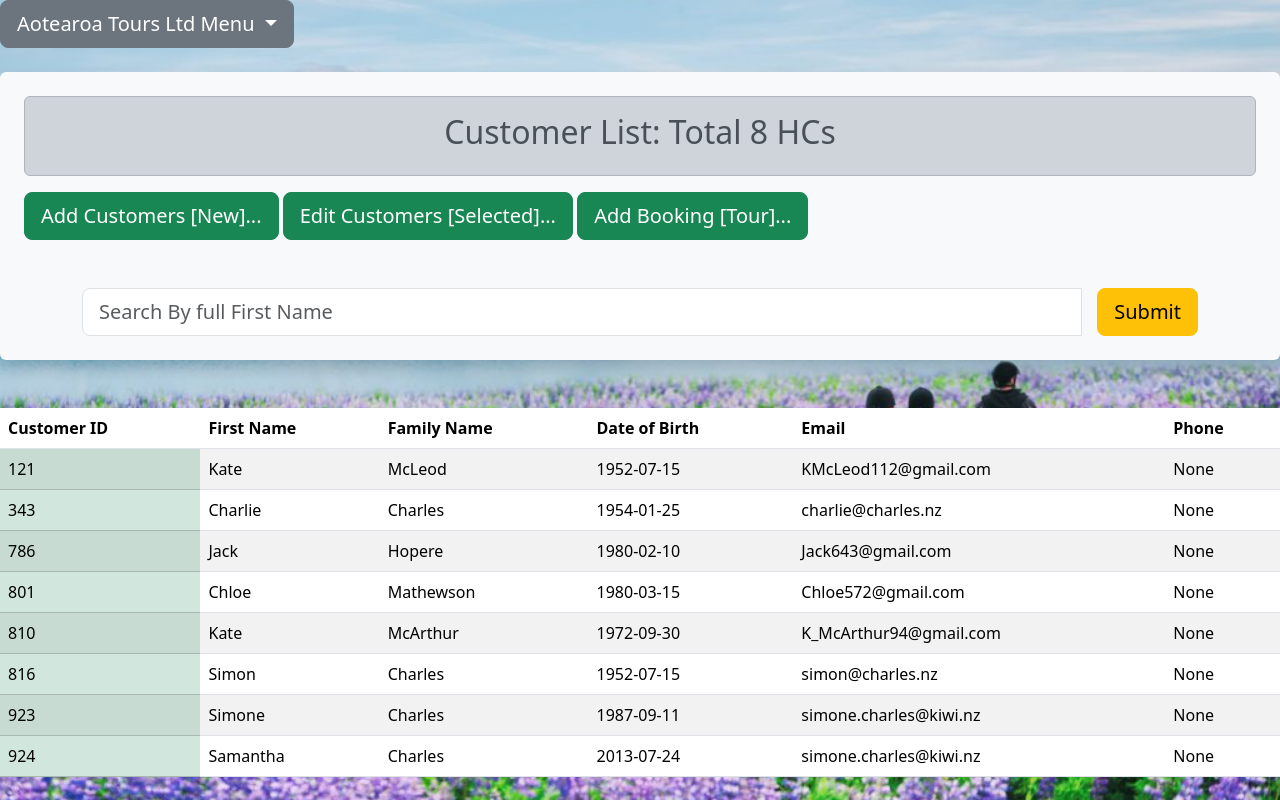
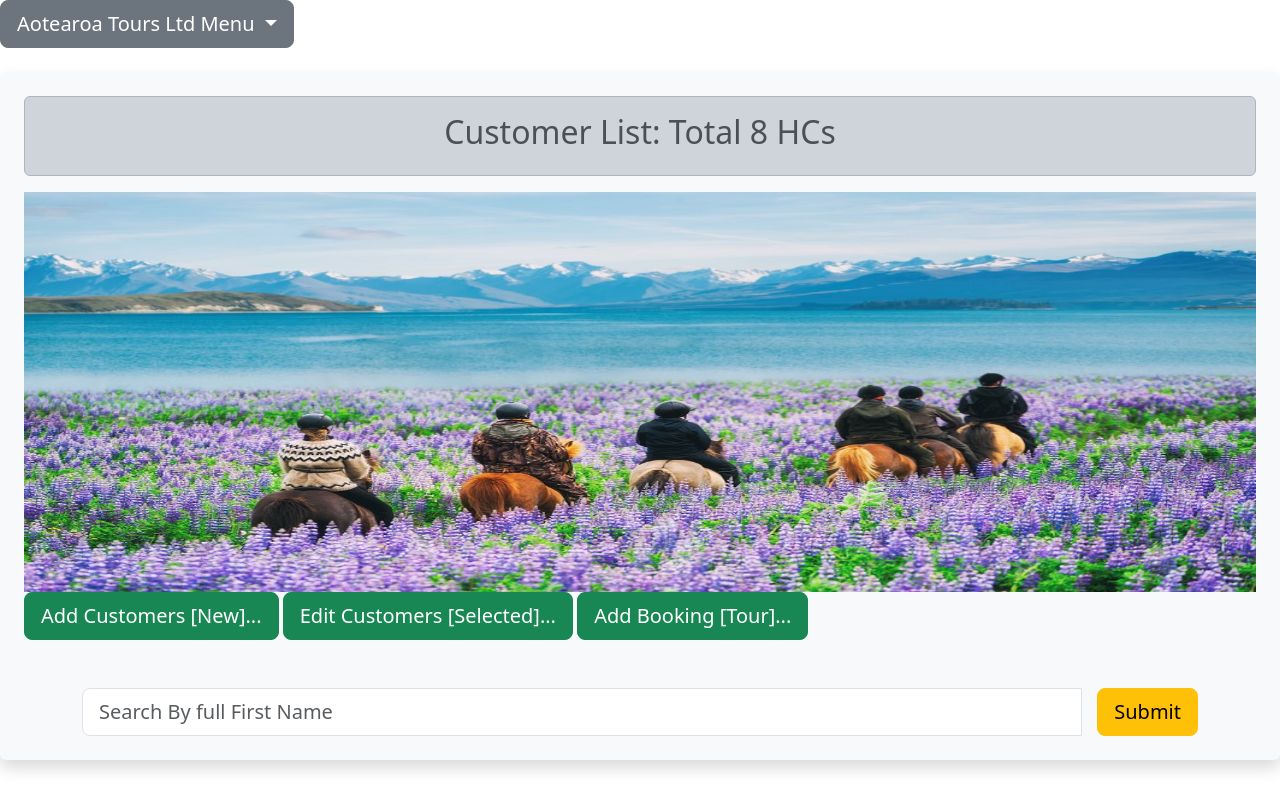
Before and after one commit to AllanVenje/atl_zhangyang, a Flask app: page /customers in a window 1280 px wide. Shown: the top 809 px of the page. Run offline with Flask 3, Linux system fonts and the light colour scheme; data comes from the database, SQL or seed files in the repository.

Commit message:
Fixed bugs

```diff
--- a/app.py
+++ b/app.py
@@ -77,7 +77,7 @@
 
     sqlstr = "SELECT * FROM customers;"
     my_cursor.execute(sqlstr)
-    filter_customers = my_cursor.fetchall()[0]
+    filter_customers = my_cursor.fetchall()
 
     return render_template("tourlist.html", tourname = tourname, customerlist = customerlist, filter_customers = filter_customers)
 
--- a/templates/customers.html
+++ b/templates/customers.html
@@ -4,23 +4,14 @@
 
 {% block content %}
 
-    <style>
-        body {
-            /*https://cdn.kimkim.com/files/a/content_articles/featured_photos/bc55703b5accf7a1c9783ec84ae4a997ca64f1c2/big-6ffe2a03fdd2112b46ffd1bc070650b8.jpg */
-            background-image: url({{ url_for('static', filename='img/customer_new.jpg') }});
-            background-size: cover;
-            background-repeat: no-repeat;
-            background-attachment: fixed;
-            background-position: center;
-            height: 100vh;
-            margin: 0;
-        }
-    </style>
-
 <!--customer add-->
     {% if customer == 1 %}
         <div class="container mt-5">
             <h2 class="card-title text-center">New Customer Registration</h2>
+            <div>
+                <!-- https://cdn.kimkim.com/files/a/content_articles/featured_photos/bc55703b5accf7a1c9783ec84ae4a997ca64f1c2/big-6ffe2a03fdd2112b46ffd1bc070650b8.jpg  -->
+                <img src="{{ url_for('static', filename='img/customer_new.jpg') }}" height="400", width="100%">
+            </div>
             <form action="/customers/add" method="POST">
                 <div class="mb-3">
                     <label for="firstName" class="form-label"><i class="bi bi-1-circle-fill"></i> <mark>First
@@ -63,6 +54,10 @@
         <div class="container justify-content-center d-flex">
             <div class="col-md-6">
                 <h2 class="card-title text-center">Edit Customer Information</h2>
+                <div>
+                    <!-- https://cdn.kimkim.com/files/a/content_articles/featured_photos/bc55703b5accf7a1c9783ec84ae4a997ca64f1c2/big-6ffe2a03fdd2112b46ffd1bc070650b8.jpg  -->
+                    <img src="{{ url_for('static', filename='img/customer_new.jpg') }}" height="400", width="100%">
+                </div>
                 <br/>
                 <form id="customers_edit" action="/customers/edit" method="POST">
                     <div style="margin-bottom: 15px;">
@@ -100,6 +95,10 @@
         <div class="shadow p-4 mb-5 bg-body-tertiary rounded">
             <div class="alert alert-dark" role="alert">
                 <h2 class="d-flex justify-content-center">Customer List: Total {{ customers | length }} HCs</h2>
+            </div>
+            <div>
+                <!-- https://cdn.kimkim.com/files/a/content_articles/featured_photos/bc55703b5accf7a1c9783ec84ae4a997ca64f1c2/big-6ffe2a03fdd2112b46ffd1bc070650b8.jpg  -->
+                <img src="{{ url_for('static', filename='img/customer_new.jpg') }}" height="400", width="100%">
             </div>
             <button type="button" class="btn btn-lg btn-success" onclick="window.location.href = '/customers/add';">Add
                 Customers [New]...
```
